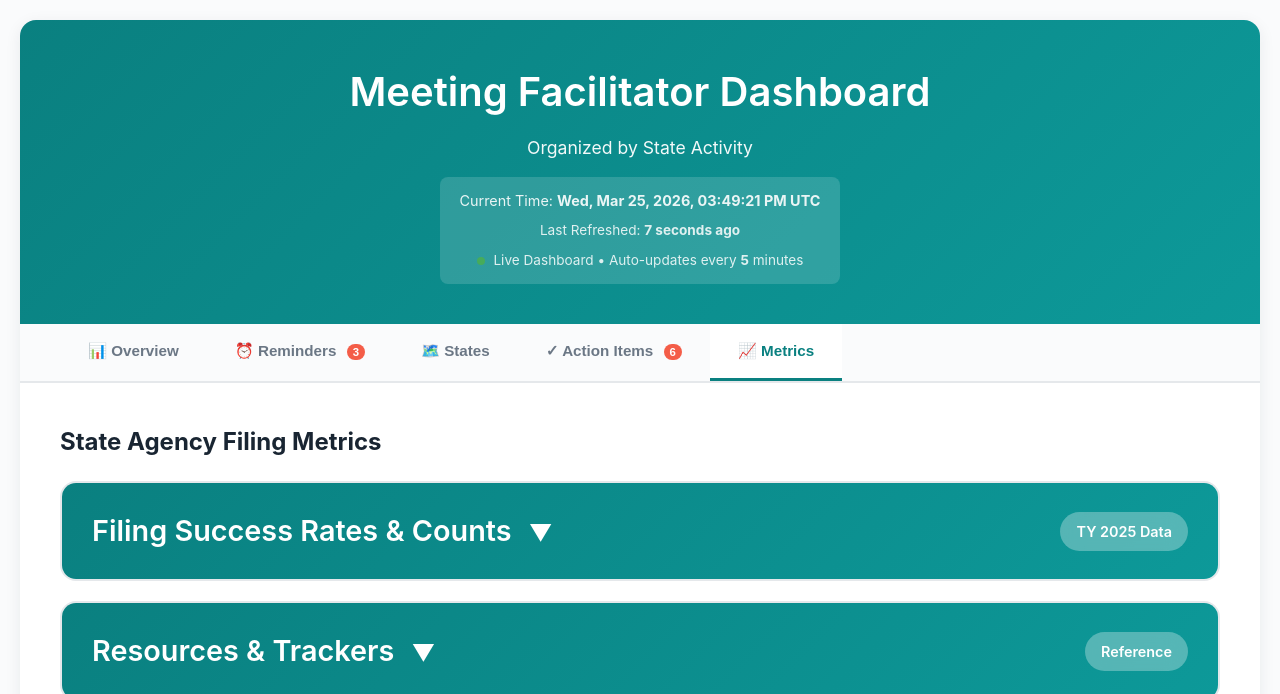
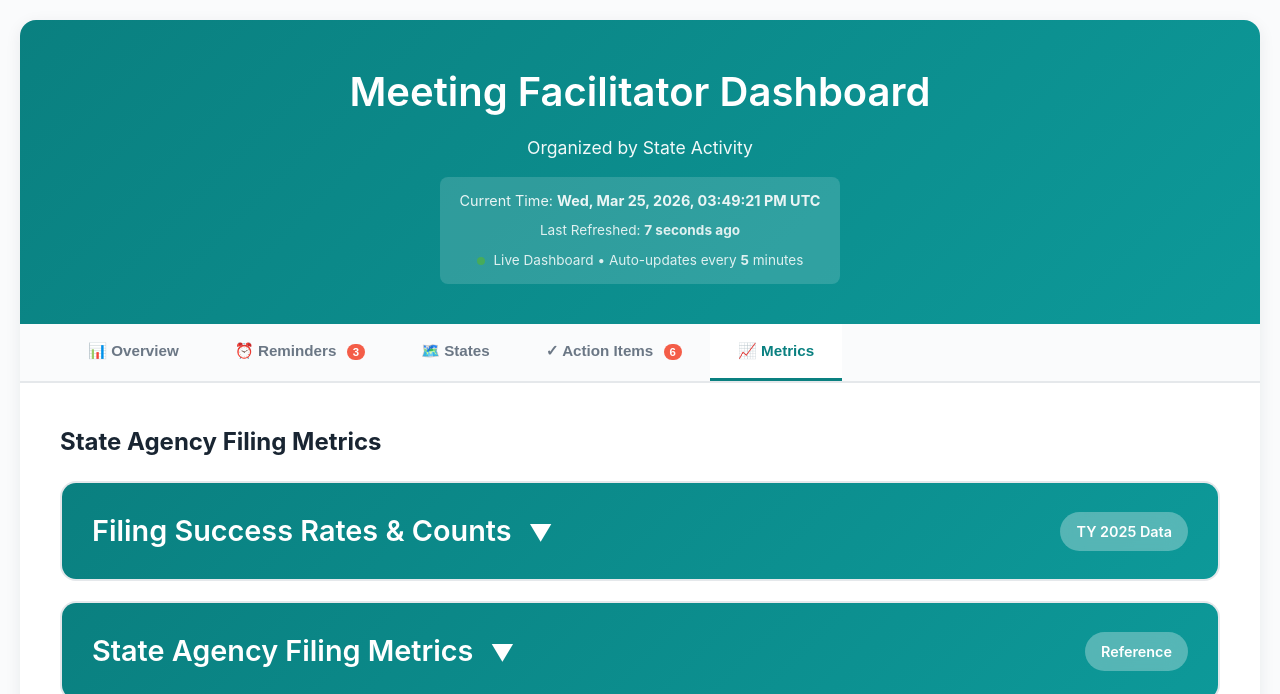
Before and after one commit to Lauren-Escalante/meeting-dashboard, a plain HTML site: page index.html in a window 1280 px wide. Both pictures are taken after a click on the button "📈 Metrics". Shown: the top 694 px of the page. Drawn offline with Linux system fonts and the light colour scheme.

Commit message:
Rename section to State Agency Filing Metrics

```diff
--- a/index.html
+++ b/index.html
@@ -1561,7 +1561,7 @@ Focus on Gusto-owned items or items requiring Gusto input. Mark anything overdue
             <!-- Reference Section -->
             <div class="state-section" style="margin-bottom: 0;">
                 <div class="state-header" onclick="toggleStateSection(this)">
-                    <div class="state-title">Resources & Trackers <span class="collapse-icon">▼</span></div>
+                    <div class="state-title">State Agency Filing Metrics <span class="collapse-icon">▼</span></div>
                     <div class="activity-badges">
                         <span class="activity-badge cool">Reference</span>
                     </div>
```
